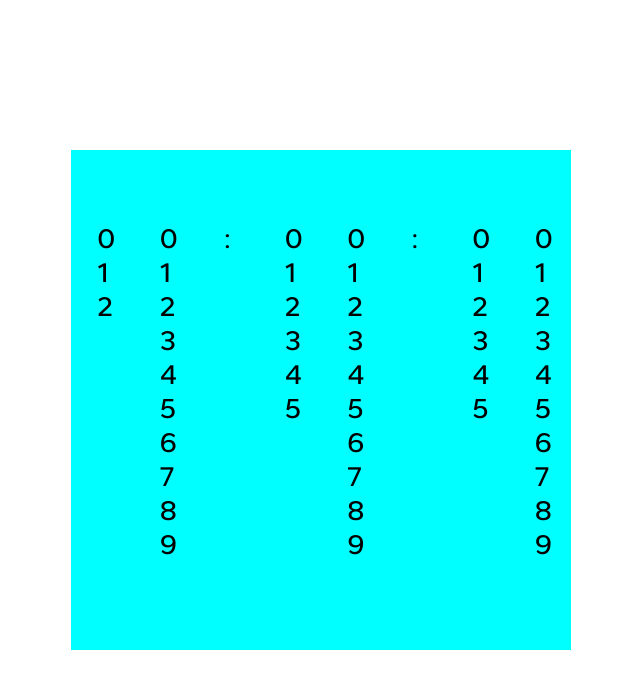
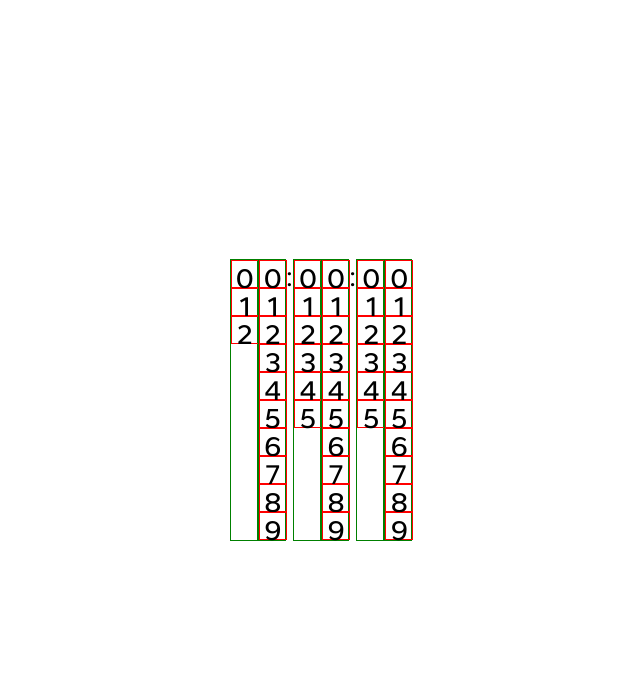
Before and after one commit to kushnerovM/sliding-clock, a plain HTML site: page index.html in a window 1280 px wide. Shown: the whole page, without its empty margins (319-959 px from the left). Drawn offline with Linux system fonts and the light colour scheme.

Commit message:
fix: optimizing and simplifying of the clock structure

```diff
--- a/app.js
+++ b/app.js
@@ -0,0 +1,22 @@
+//selectors
+var clockContainer = document.querySelector(".clock-container");
+var sizes = [2, 9, 5, 9, 5, 9];
+//event listeners
+//funtions
+//executable code
+for (var i = 0; i < sizes.length; i++) {
+    var digitColumn = document.createElement("div");
+    digitColumn.classList.add("digit-column");
+    for (var j = 0; j <= sizes[i]; j++) {
+        var digit = document.createElement("div");
+        digit.classList.add("digit");
+        digit.innerText = String(j);
+        digitColumn.appendChild(digit);
+    }
+    if (i % 2 == 0 && i > 0) {
+        var colon = document.createElement("div");
+        colon.innerText = ":";
+        clockContainer.appendChild(colon);
+    }
+    clockContainer.appendChild(digitColumn);
+}
--- a/index.html
+++ b/index.html
@@ -9,14 +9,6 @@
 </head>
 <body>
     <div class="clock-container">
-        <div class="digit-column">012</div>
-        <div class="digit-column">0123456789</div>
-        <div class="colon">:</div>
-        <div class="digit-column">012345</div>
-        <div class="digit-column">0123456789</div>
-        <div class="colon">:</div>
-        <div class="digit-column">012345</div>
-        <div class="digit-column">0123456789</div>
     </div>
     <script src="app.js"></script>
 </body>
--- a/style.css
+++ b/style.css
@@ -13,19 +13,17 @@ body{
     justify-content: center;
 }
 .clock-container{
-    display: grid;
-    grid-template-rows: repeat(19, 1fr);
-    grid-template-columns: repeat(8, 1fr);
-    justify-items: center;
-    background-color: aqua;
-    width: 500px;
-    height:500px;
-}
-.digit-column,.colon{
-    grid-row-start: 9;
+    display: flex;
 }
 .digit-column{
-
-    word-wrap: break-word;
-    max-width: 10px;
+    display:flex;
+    flex-direction: column;
+    border: 1px solid green;
+    width:28px;
 }
+.digit {
+    border:1px solid red;
+    width:28px;
+    height:28px;
+    text-align: center;
+}
```
Also changed, not shown: 1 other file.
